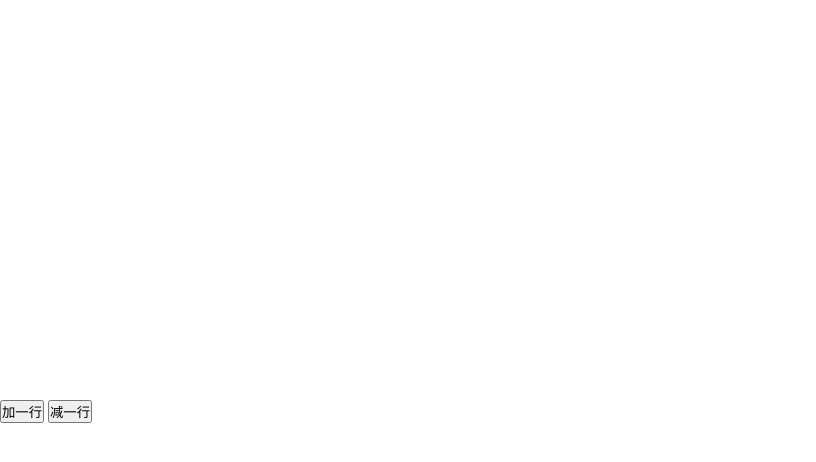
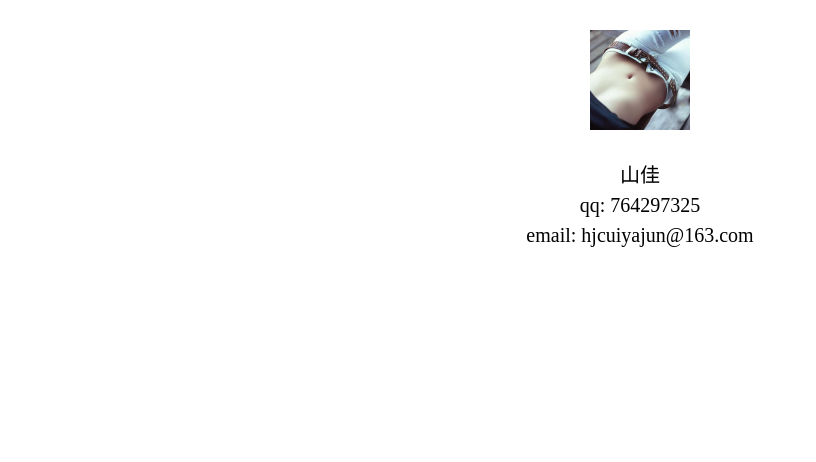
Before and after one commit to huaibaomengxiang/jq-template, a website built with webpack: page index.html in a window 1280 px wide. Shown: the whole page, without its empty margins (0-816 px from the left). Built offline with nearby package versions, Linux system fonts and the light colour scheme.

Commit message:
修改图片路径

```diff
--- a/index.html
+++ b/index.html
@@ -6,11 +6,14 @@
         content="width=device-width, user-scalable=no, initial-scale=1.0, maximum-scale=1.0, minimum-scale=1.0">
   <meta http-equiv="X-UA-Compatible" content="ie=edge">
   <script src="https://code.jquery.com/jquery-1.12.4.min.js"></script>
-  <title>车源管理</title>
+  <title>jq模板</title>
 </head>
 <body>
-  <div class="example"></div>
-  <button class="add">加一行</button>
-  <button class="sub">减一行</button>
+  <div class="avatar"></div>
+  <div class="user-info">
+     <div class="nick-name">山佳</div>
+    <div class="connect">qq: 764297325</div>
+    <div class="connect">email: hjcuiyajun@163.com</div>
+  </div>
 </body>
 </html>
--- a/package.json
+++ b/package.json
@@ -25,12 +25,14 @@
     "eslint-plugin-node": "^7.0.1",
     "eslint-plugin-promise": "^4.0.1",
     "eslint-plugin-standard": "^4.0.0",
+    "file-loader": "^2.0.0",
     "html-webpack-plugin": "^3.2.0",
     "less": "^3.8.1",
     "less-loader": "^4.1.0",
     "mini-css-extract-plugin": "^0.4.3",
     "postcss-loader": "^3.0.0",
     "style-loader": "^0.23.0",
+    "url-loader": "^1.1.2",
     "webpack": "^4.19.1",
     "webpack-cli": "^3.1.0",
     "webpack-dev-server": "^3.1.8",
--- a/src/index.less
+++ b/src/index.less
@@ -9,11 +9,14 @@ html, body {
   height: 100%;
 }
 
-#hot-display-license-info {
-  display: none;
+.avatar {
+  width: 100px;
+  height: 100px;
+  margin: 30px auto;
+  background: url(./images/29159923.jpeg) no-repeat center/cover;
 }
-
-.example {
-  width: 1000px;
-  height: 400px;
+.user-info {
+  text-align: center;
+  font-size: 20px;
+  line-height: 30px;
 }
```
Also changed, not shown: README.md, build/webpack.base.js, build/webpack.prod.js, src/images/29159923.jpeg (added).
